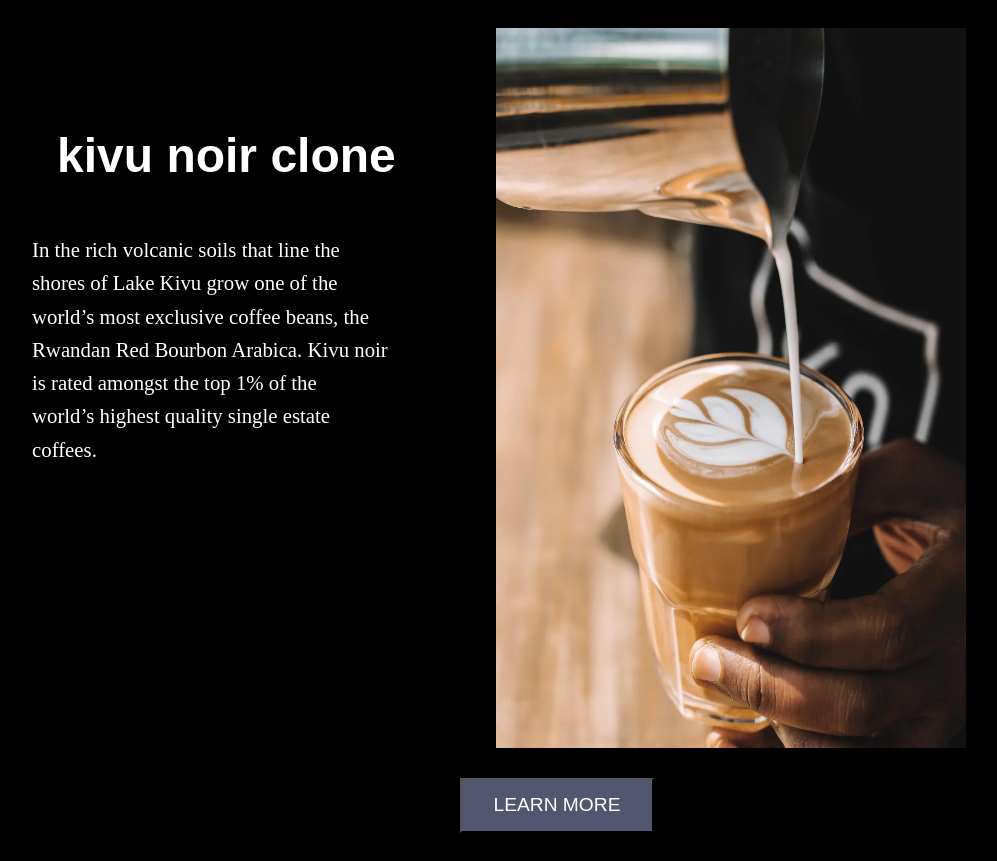
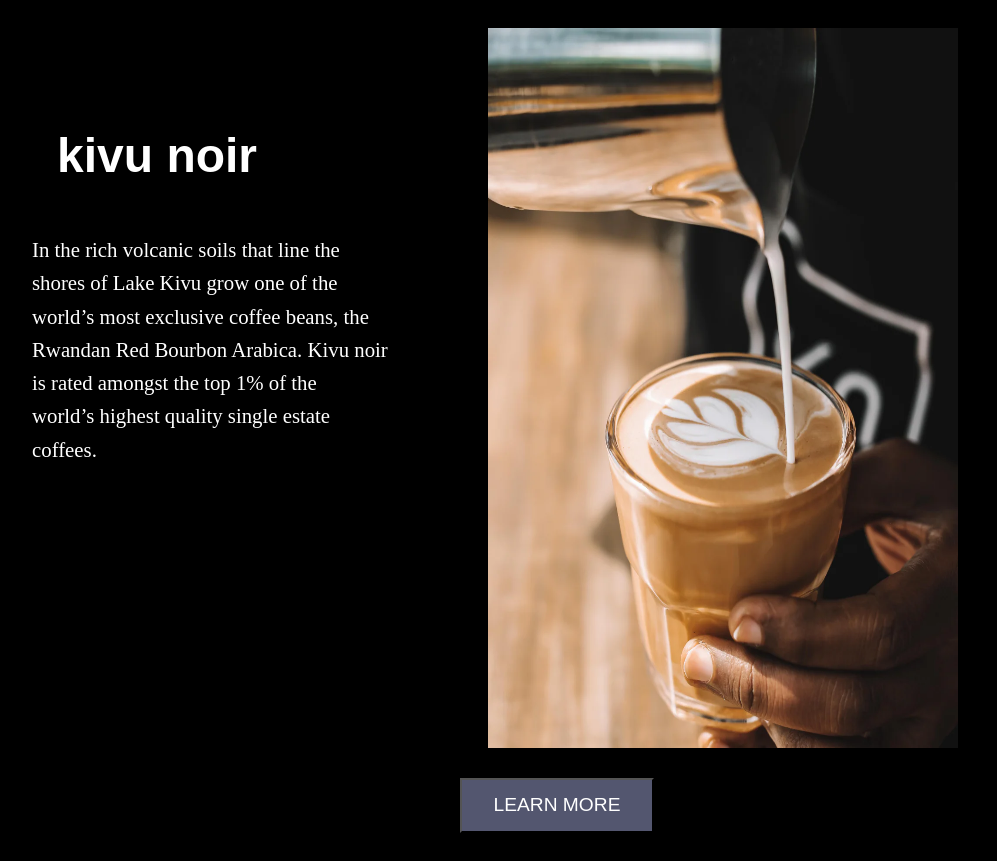
Before and after one commit to hoodedhacker-max/kivu-clone, a plain HTML site: page index.html in a window 1280 px wide. Shown: the part 802-1663 px from the top of the page, without its empty margins (83-1080 px from the left). Drawn offline with Linux system fonts and the light colour scheme.

Commit message:
this is bruce's edits

```diff
--- a/index.html
+++ b/index.html
@@ -16,7 +16,7 @@
     </div>
     <div class="secondpage">
         <div class="text">
-            <h1> kivu noir clone</h1>
+            <h1> kivu noir</h1>
             <p>In the rich volcanic soils that line the<br> shores of Lake Kivu grow one of the<br> world’s most
                 exclusive
                 coffee beans, the<br> Rwandan Red Bourbon Arabica. Kivu noir<br> is rated amongst the top 1% of the<br>
```
